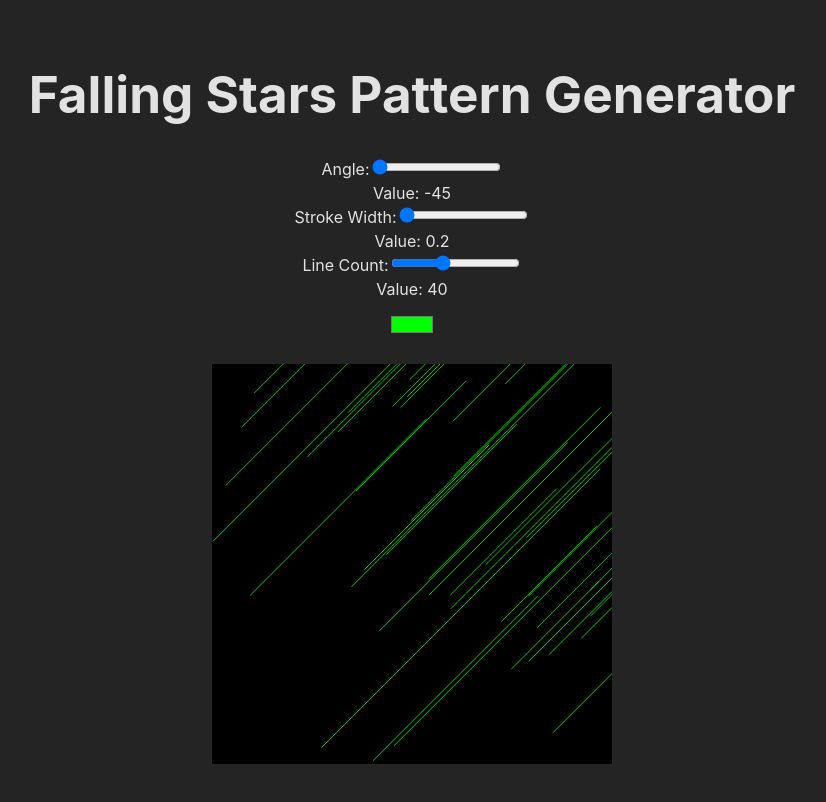
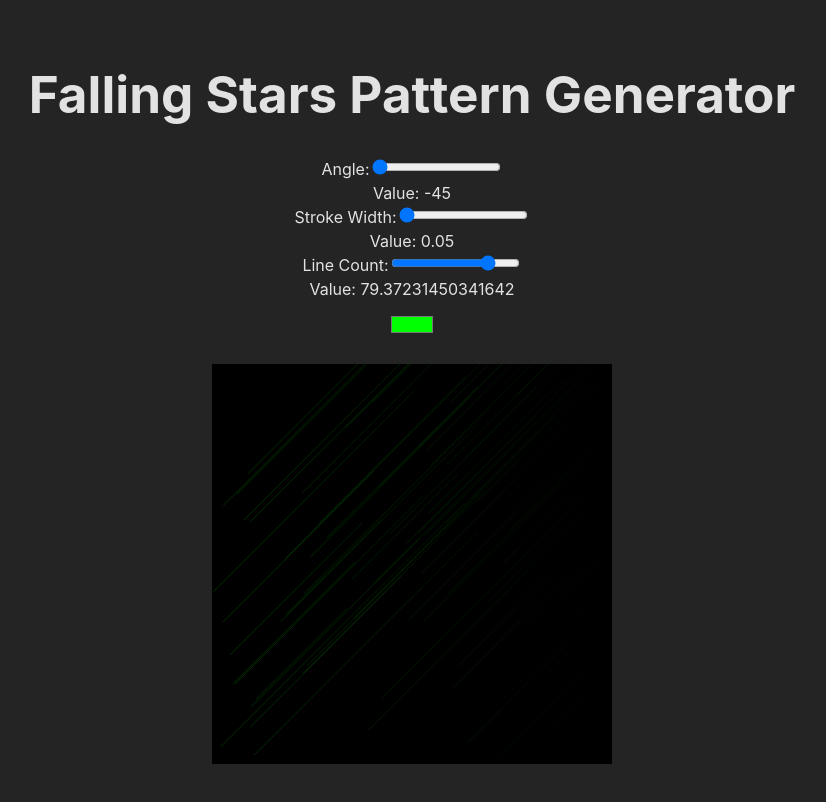
Before and after one commit to Marat200118/React-Artistique, a React (Vite) app: page / in a window 1280 px wide. Shown: the top 802 px of the page, without its empty margins (228-1054 px from the left). Built offline with nearby package versions, Linux system fonts and the light colour scheme.

Commit message:
added the gradient

```diff
--- a/src/App.jsx
+++ b/src/App.jsx
@@ -5,8 +5,8 @@ import LinePatternGenerator from './components/LinePatternGenerator';
 import ColorPicker from './components/ColorPicker';
 
 const App = () => {
-  const [strokeWidth, setStrokeWidth] = useState(0.2);
-  const [lineCount, setLineCount] = useState(40);
+  const [strokeWidth, setStrokeWidth] = useState(0.05);
+  const [lineCount, setLineCount] = useState(Math.random() * 100);
   const [angle, setAngle] = useState(-45);
   const [lineColor, setLineColor] = useState('#00FF00');
 
@@ -17,13 +17,15 @@ const App = () => {
         <Slider
           max={360}
           min={0}
+          step={1}
           label="Angle"
           value={angle}
           onChange={setAngle}
         />
         <Slider
-          max={2}
-          min={0.1}
+          max={1}
+          min={0.05}
+          step={0.01}
           label="Stroke Width"
           value={strokeWidth}
           onChange={setStrokeWidth}
@@ -31,6 +33,7 @@ const App = () => {
         <Slider
           max={100}
           min={1}
+          step={1}
           label="Line Count"
           value={lineCount}
           onChange={setLineCount}
--- a/src/components/ColorPicker.jsx
+++ b/src/components/ColorPicker.jsx
@@ -7,7 +7,9 @@ const ColorPicker = ({ color, onColorChange }) => {
       type="color"
       value={color}
       onChange={e => onColorChange(e.target.value)}
-      style={{ margin: '10px' }}
+      style={{
+        margin: '10px',
+      }}
     />
   );
 };
--- a/src/components/LinePatternGenerator.jsx
+++ b/src/components/LinePatternGenerator.jsx
@@ -5,11 +5,12 @@ import PropTypes from 'prop-types';
 const LinePatternGenerator = ({ lineCount, strokeWidth, lineColor, angle }) => {
 
   const randomInRange = (min, max) => Math.random() * (max - min) + min;
+
   const lines = Array.from({ length: lineCount }, (_, i) => {
 
     const x1 = randomInRange(0, 100);
     const y1 = randomInRange(0, 100);
-    const lineLength = randomInRange(30, 100); // Adjust max length as needed
+    const lineLength = randomInRange(30, 100);
 
     const x2 = x1 + lineLength * Math.cos((angle * Math.PI) / 180);
     const y2 = y1 + lineLength * Math.sin((angle * Math.PI) / 180);
@@ -21,7 +22,7 @@ const LinePatternGenerator = ({ lineCount, strokeWidth, lineColor, angle }) => {
         y1={y1}
         x2={x2}
         y2={y2}
-        stroke={lineColor}
+        stroke={`url(#gradient${i})`}
         strokeWidth={strokeWidth}
       />
     );
@@ -34,6 +35,14 @@ const LinePatternGenerator = ({ lineCount, strokeWidth, lineColor, angle }) => {
       height="100%"
       style={{ backgroundColor: 'black' }}
     >
+      <defs>
+        {lines.map((_, i) => (
+          <linearGradient id={`gradient${i}`} gradientUnits="userSpaceOnUse" x1="0" y1="0" x2="100" y2="0">
+            <stop offset="0%" style={{stopColor: lineColor, stopOpacity: 1}} />
+            <stop offset="100%" style={{stopColor: lineColor, stopOpacity: 0}} />
+          </linearGradient>
+        ))} //improve the syntax
+      </defs>
       {lines}
     </svg>
   );
--- a/src/components/Slider.jsx
+++ b/src/components/Slider.jsx
@@ -1,7 +1,7 @@
 import React from 'react';
 import PropTypes from 'prop-types';
 
-const Slider = ({ min, max, value, onChange, label }) => {
+const Slider = ({ min, max, value, step, onChange, label }) => {
   const handleSliderChange = (e) => {
     onChange(e.target.value);
   };
@@ -12,6 +12,7 @@ const Slider = ({ min, max, value, onChange, label }) => {
         {label}:
         <input
           type="range"
+          step={step}
           min={min}
           max={max}
           value={value}
```
